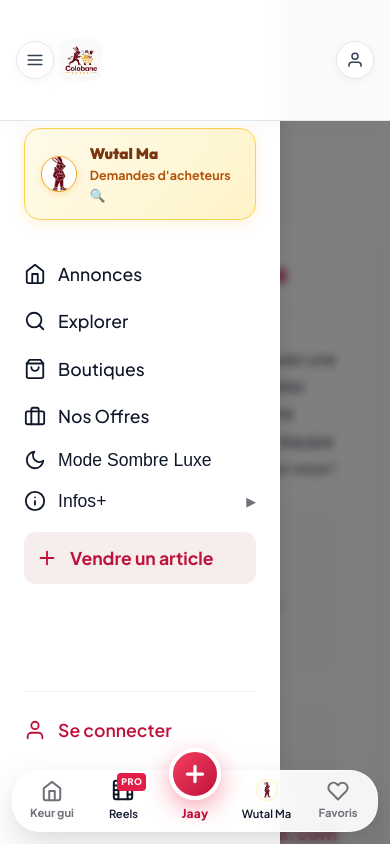
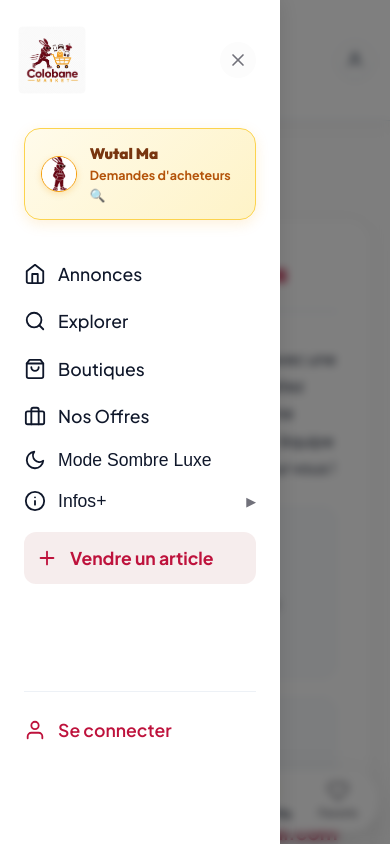
Before and after one commit to colways27-cell/colobane-market, a React (Vite) app: page /contact in a window 390 px wide. Both pictures are taken after a click on the button "Menu". Shown: the top 844 px of the page. Built offline with nearby package versions, Linux system fonts and the light colour scheme.

Commit message:
style: fix mobile drawer z-index overlapping with sticky navbar

```diff
--- a/src/components/Navbar.jsx
+++ b/src/components/Navbar.jsx
@@ -391,7 +391,7 @@ const Navbar = () => {
       {/* Drawer Mobile */}
       {isMenuOpen && (
         <div
-          style={{ position: 'fixed', top: 0, left: 0, right: 0, bottom: 0, background: 'rgba(0,0,0,0.5)', zIndex: 1000, backdropFilter: 'blur(4px)' }}
+          style={{ position: 'fixed', top: 0, left: 0, right: 0, bottom: 0, background: 'rgba(0,0,0,0.5)', zIndex: 100000, backdropFilter: 'blur(4px)' }}
           onClick={closeMenu}
         >
           <div
```
